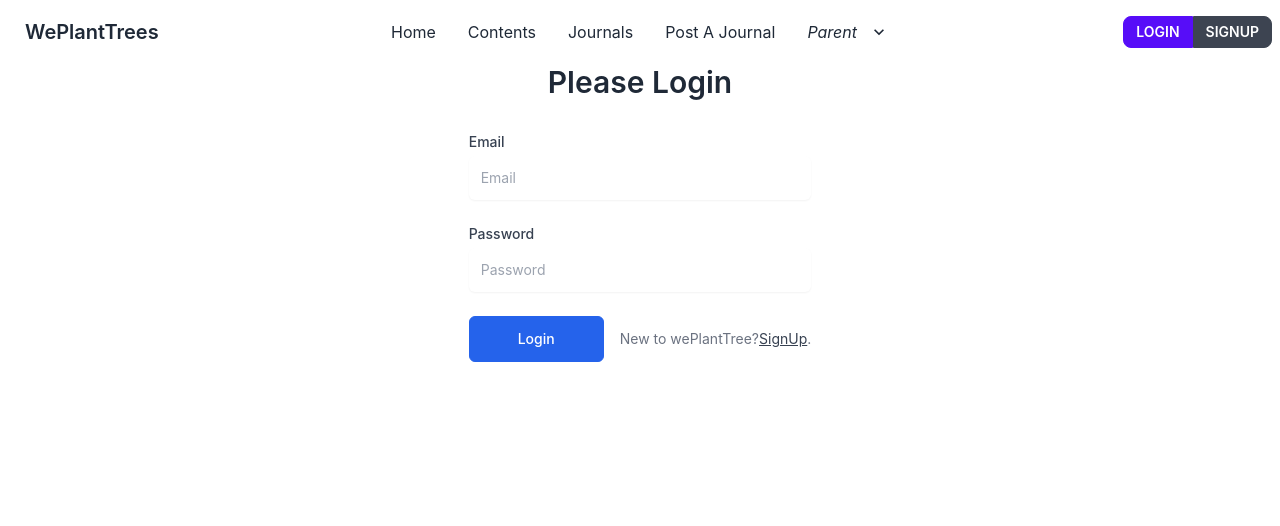
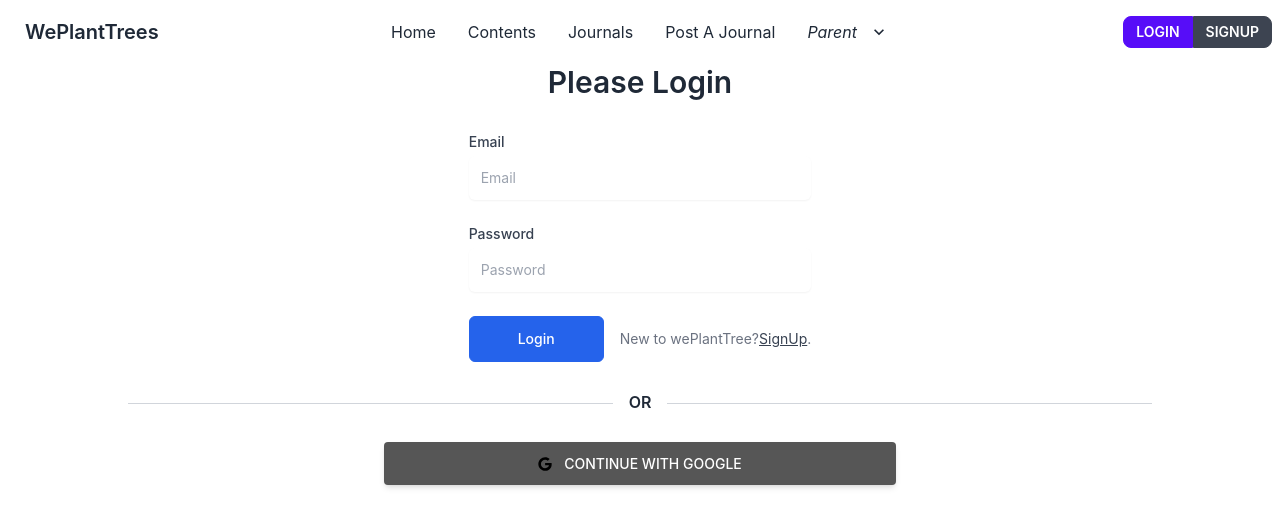
Before and after one commit to Shahil19/we-plant-trees_ifescu-journal-website, a React (Create React App) app: page /login in a window 1280 px wide. Shown: the top 526 px of the page. Built offline with nearby package versions, Linux system fonts and the light colour scheme; no server answers; the HTML template or start-up script is replaced by a standard one.

Commit message:
google signin functionality added with firebase hook

```diff
--- a/src/Components/Registration/Login.js
+++ b/src/Components/Registration/Login.js
@@ -1,11 +1,12 @@
 import React from 'react';
-import { useSignInWithEmailAndPassword } from 'react-firebase-hooks/auth';
+import { useSignInWithEmailAndPassword, useSignInWithGoogle } from 'react-firebase-hooks/auth';
 import { useForm } from 'react-hook-form';
 import { Link } from 'react-router-dom';
 import auth from '../../firebase.init';
 
 const Login = () => {
     const { register, handleSubmit, reset } = useForm();
+    const [signInWithGoogle] = useSignInWithGoogle(auth);
     const [
         signInWithEmailAndPassword,
     ] = useSignInWithEmailAndPassword(auth);
@@ -52,7 +53,7 @@
                                 type="password"
                                 id="Password"
                                 name="password"
-                                className="w-full mt-1 text-sm text-gray-700 bg-white border-gray-200 rounded-md shadow-sm p-3"
+                                className="w-full mt-1 text-sm text-gray-700 bg-white border-gray-400 rounded-md shadow-sm p-3"
                                 placeholder='Password'
                             />
                         </div>
@@ -71,7 +72,32 @@
                         </div>
                     </form>
                 </div>
+
             </main>
+
+            <div
+                className="w-4/5 mx-auto flex items-center my-7 before:flex-1 before:border-t before:border-gray-300 before:mt-0.5 after:flex-1 after:border-t after:border-gray-300 after:mt-0.5"
+            >
+                <p className="text-center font-semibold mx-4 mb-0">OR</p>
+            </div>
+
+            <div
+                className="flex items-center justify-center px-8  sm:px-12 lg:col-span-7  lg:px-16 xl:col-span-6 w-1/2 mx-auto"
+            >
+                <button
+                    onClick={() => signInWithGoogle()}
+                    className="px-7 py-3 text-white font-medium text-sm leading-snug uppercase rounded shadow-md hover:shadow-lg focus:shadow-lg focus:outline-none focus:ring-0 active:shadow-lg transition duration-150 ease-in-out w-full flex justify-center items-center mb-3"
+                    style={{ backgroundColor: "#565656" }}
+                >
+                    <svg
+                        className="w-3.5 h-3.5 mr-3"
+                        xmlns="http://www.w3.org/2000/svg"
+                        viewBox="0 0 488 512">
+                        <path d="M488 261.8C488 403.3 391.1 504 248 504 110.8 504 0 393.2 0 256S110.8 8 248 8c66.8 0 123 24.5 166.3 64.9l-67.5 64.9C258.5 52.6 94.3 116.6 94.3 256c0 86.5 69.1 156.6 153.7 156.6 98.2 0 135-70.4 140.8-106.9H248v-85.3h236.1c2.3 12.7 3.9 24.9 3.9 41.4z" />
+                    </svg>Continue with Google
+                </button>
+
+            </div>
         </section>
     );
 };
--- a/src/Components/Registration/SignUp.js
+++ b/src/Components/Registration/SignUp.js
@@ -1,20 +1,25 @@
-import React from 'react';
+import React, { useState } from 'react';
 import { useForm } from 'react-hook-form';
 import { Link } from 'react-router-dom';
 import auth from '../../firebase.init';
-import { useCreateUserWithEmailAndPassword } from 'react-firebase-hooks/auth';
+import { useCreateUserWithEmailAndPassword, useSignInWithGoogle } from 'react-firebase-hooks/auth';
 
 const SignUp = () => {
     const { register, handleSubmit, reset } = useForm();
+    const [signInWithGoogle] = useSignInWithGoogle(auth);
     const [
         createUserWithEmailAndPassword,
         loading,
     ] = useCreateUserWithEmailAndPassword(auth);
 
+    const [passErr, setPassErr] = useState('')
+
     const onSubmit = data => {
         const { email, password, confirmPassword } = data
         if (password === confirmPassword) {
             createUserWithEmailAndPassword(email, password)
+        } else {
+            setPassErr('Password did not match')
         }
         reset()
     };
@@ -87,7 +92,7 @@
                                 htmlFor="confirmPassword"
                                 className="block text-sm font-medium text-gray-700"
                             >
-                                Password Confirmation
+                                {passErr ? <span className='text-red-400'>{passErr}</span> : 'Password Confirmation'}
                             </label>
 
                             <input
@@ -115,6 +120,30 @@
                     </form>
                 </div>
             </main>
+
+            <div
+                className="w-4/5 mx-auto flex items-center my-7 before:flex-1 before:border-t before:border-gray-300 before:mt-0.5 after:flex-1 after:border-t after:border-gray-300 after:mt-0.5"
+            >
+                <p className="text-center font-semibold mx-4 mb-0">OR</p>
+            </div>
+
+            <div
+                className="flex items-center justify-center px-8  sm:px-12 lg:col-span-7  lg:px-16 xl:col-span-6 w-1/2 mx-auto"
+            >
+                <button
+                    onClick={() => signInWithGoogle()}
+                    className="px-7 py-3 text-white font-medium text-sm leading-snug uppercase rounded shadow-md hover:shadow-lg focus:shadow-lg focus:outline-none focus:ring-0 active:shadow-lg transition duration-150 ease-in-out w-full flex justify-center items-center mb-3"
+                    style={{ backgroundColor: "#565656" }}
+                >
+                    <svg
+                        className="w-3.5 h-3.5 mr-3"
+                        xmlns="http://www.w3.org/2000/svg"
+                        viewBox="0 0 488 512">
+                        <path d="M488 261.8C488 403.3 391.1 504 248 504 110.8 504 0 393.2 0 256S110.8 8 248 8c66.8 0 123 24.5 166.3 64.9l-67.5 64.9C258.5 52.6 94.3 116.6 94.3 256c0 86.5 69.1 156.6 153.7 156.6 98.2 0 135-70.4 140.8-106.9H248v-85.3h236.1c2.3 12.7 3.9 24.9 3.9 41.4z" />
+                    </svg>Continue with Google
+                </button>
+
+            </div>
         </section>
     );
 };
```
